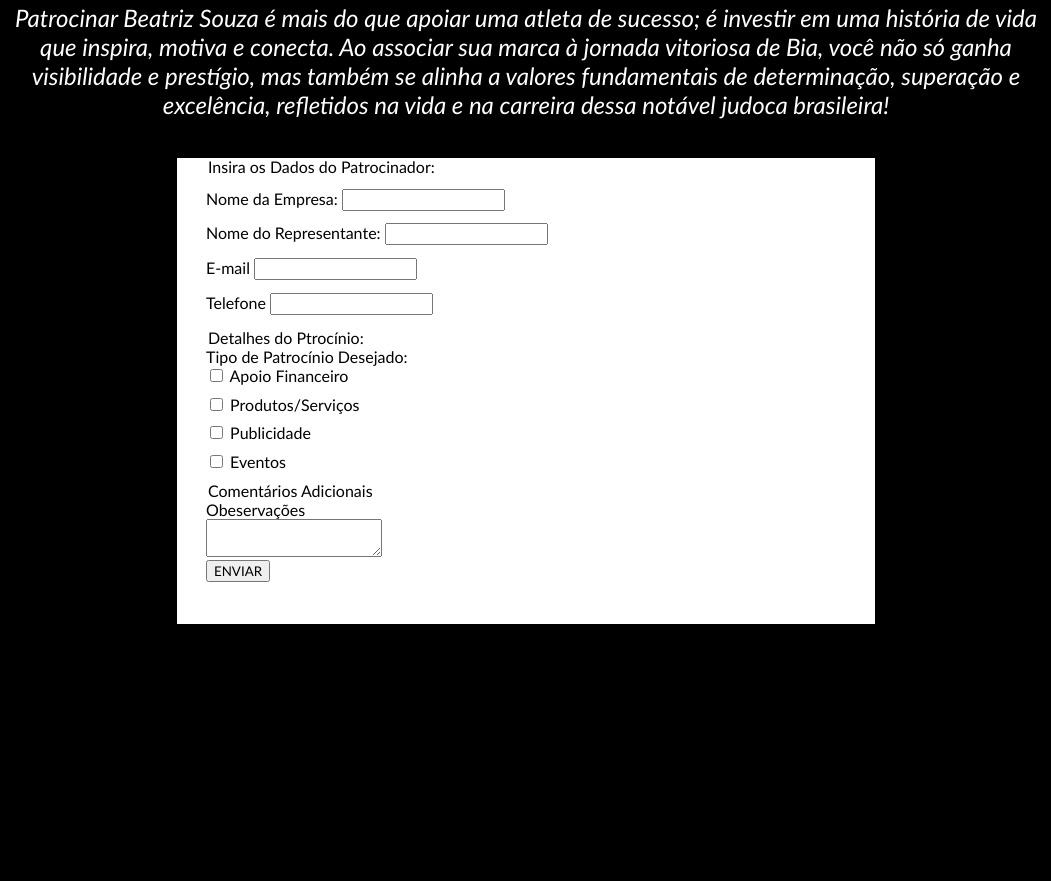
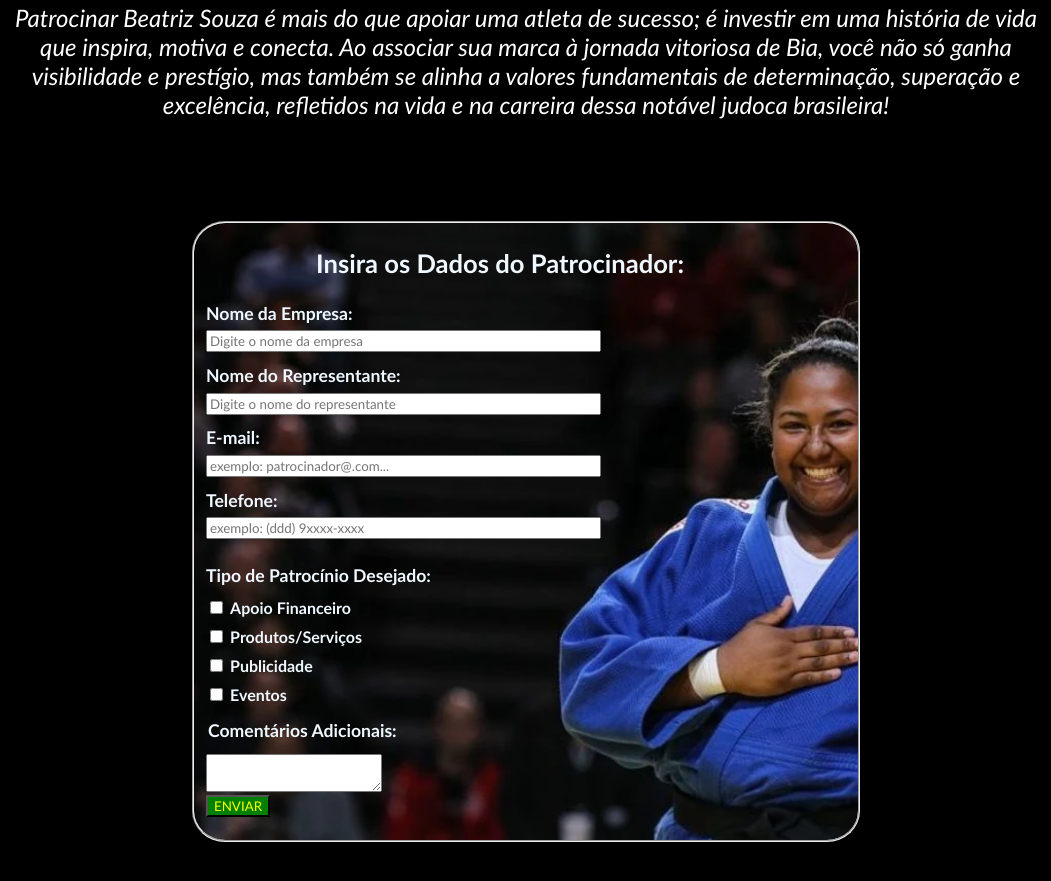
Before and after one commit to JessicaCS95/projeto-atletas, a plain HTML site: page patrocinio.html in a window 1280 px wide. Shown: the part 793-1674 px from the top of the page, without its empty margins (114-1165 px from the left). Before the commit the page ends 1609 px from the top, so only its background shows below. Drawn offline with Linux system fonts and the light colour scheme.

Commit message:
Atualizei a página de Patrocinio

```diff
--- a/css/style.css
+++ b/css/style.css
@@ -194,7 +194,7 @@ table {
 th {
     color: white;
     border: 0.1rem solid white;
-    padding: 3%;
+    padding: 2%;
     font-size: 1.5rem;
 
 
@@ -231,8 +231,6 @@ td {
     padding: 0 2%;
 }
 
-
-
 h2 {
     color: white;
     margin-top: 5%;
@@ -255,6 +253,7 @@ h2 {
     text-align: center;
     margin: auto;
     padding: 3% 10%;
+    margin-bottom: 5%;
 }
 
 section {
@@ -275,14 +274,56 @@ input {
     margin-bottom: 2%;
 }
 
-fieldset {
+fieldset{
     align-items: center;
     width: 50%;
     color: black;
-    background-color: white;
-    padding: 1%;
-    border: white solid 1rem;
+    background-image: url(../img/beatriz-campea.webp);
+    background-repeat: no-repeat;
+    background-size:cover;
+
 }
+
+.Detalhes, .tipo-patrocinio, .comentarios{
+    margin: 1% 0 2%;
+    color: aliceblue;
+    font-size: 1.1rem;
+
+}
+
+.formulario{
+    border-radius: 5%;
+    align-items: center;
+}
+
+.titulo{
+    display: flex;
+    margin: 3% 17%;
+    padding-bottom: 1%;
+    color: aliceblue;
+    font-size: 1.6rem;
+}
+
+.nome-da-empresa, .nome-representante, .email, .telefone{
+    display: flex;
+    padding-bottom: 1%;
+    color: aliceblue;
+    font-size: 1.1rem;
+}
+
+.botao{
+    background-color: green;
+    color:yellow;
+}
+
+.geral{
+    display: flex;
+    flex-direction: column;
+    margin-right: 5%;
+    background-color: b
+}
+.apoio{ color: aliceblue;}
+
 
 
 
--- a/patrocinio.html
+++ b/patrocinio.html
@@ -34,7 +34,7 @@
             <h2>Por que Patrocinar Beatriz Souza?</h2>
             <div class="textopatrocinio">
                 <p>Visibilidade Internacional: Bia, como campeã olímpica em Paris 2024, oferece grande exposição em
-                    eventos globais e na mídia, ampliando a visibilidade da sua marca internacionalmente.</p>
+                    eventos globais e na mídia, ampliando a visibilidade da sua marca internacionalmente.
                 <p>Imagem de Força e Determinação: A trajetória de Bia, marcada por resiliência e foco, associa sua
                     imagem a valores como disciplina e liderança, beneficiando marcas que valorizam essas qualidades.
                 </p>
@@ -52,57 +52,60 @@
                     determinação, superação e excelência, refletidos na vida e na carreira dessa notável judoca
                     brasileira! </em></div>
         </article>
-        <section>
-            <form action="#" method="post">
-                <fieldset>
-                    <legend>Insira os Dados do Patrocinador:</legend>
-                    <div>
-                        <label for="nome-da-empresa">Nome da Empresa:</label>
-                        <input type="text" name="nome-da-empresa" id="nome-da-empresa">
+        <section><form action="#" method="post">
+            <fieldset class="formulario">
+
+
+                <div >
+                    <legend ><h1 class="titulo">Insira os Dados do Patrocinador:</h1></legend>
+                    <label class="nome-da-empresa" for="nome-da-empresa"><strong>Nome da Empresa:</strong></label>
+                    <input type="text" name="nome-da-empresa" id="nome-da-empresa" size="50%" placeholder="Digite o nome da empresa" height="50%">
                 </div>
                 <div>
-                        <label for="nome-representante">Nome do Representante:</label>
-                        <input type="text" name="nome-representante" id="nome-representante">
+                    <label  class="nome-representante" for="nome-representante"> <strong>Nome do Representante:</strong></label>
+                    <input type="text" name="nome-representante" id="nome-representante" size="50%" placeholder="Digite o nome do representante">
                 </div>
                 <div>
-                        <label for="email">E-mail</label>
-                        <input type="text" name="email" id="email">
+                    <label class="email"  for="email"> <strong>E-mail:</strong></label>
+                    <input type="text" name="email" id="email"  size="50%" placeholder="exemplo: patrocinador@.com...">
                 </div>
                 <div>
-                        <label for="telefone">Telefone</label>
-                        <input type="text" name="telefone" id="telefone">
+                    <label class="telefone" for="telefone"> <strong>Telefone:</strong></label>
+                    <input type="text" name="telefone" id="telefone" size="50%" placeholder="exemplo: (ddd) 9xxxx-xxxx">
                 </div>
 
-
-                    <legend>Detalhes do Ptrocínio:</legend>
-
-                    <div><label for="tipo-patrocinio">Tipo de Patrocínio Desejado:</label></div>
-                    <div><input type="checkbox" name="tipo-patrocinio" value="Apoio Financeiro">
-                        <label for="Apoio Financeiro">Apoio Financeiro</label>
+                <div class="tipo-patrocinio">
+                    <legend class="Detalhes"></legend>
+                    <label for="tipo-patrocinio"><strong>Tipo de Patrocínio Desejado:</strong></label></div>
+                <div><input  type="checkbox" name="tipo-patrocinio" value="Apoio Financeiro">
+                    <label for="Apoio Financeiro"> <strong class="apoio">Apoio Financeiro</strong></label>
                 </div>
 
                 <div>
                     <input type="checkbox" name="tipo-patrocinio" value="Produtos/Serviços">
-                        <label for="Produtos/Serviços">Produtos/Serviços</label>
+                    <label for="Produtos/Serviços"> <strong class="apoio">Produtos/Serviços</strong></label>
                 </div>
 
                 <div>
-                        <input type="checkbox" name="tipo-patrocinio" value="Publicidade">
-                        <label for="Publicidade">Publicidade</label>
+                    <input type="checkbox"  name="tipo-patrocinio" value="Publicidade">
+                    <label for="Publicidade"><strong class="apoio">Publicidade</strong></label>
                 </div>
 
                 <div>
-                        <input type="checkbox" name="tipo-patrocinio" value="Eventos">
-                        <label for="Eventos">Eventos</label>
+                    <input type="checkbox" name="tipo-patrocinio" value="Eventos"  >
+                    <label for="Eventos"> <strong class="apoio">Eventos</strong></label>
                 </div>
 
+            </div>
 
-                    <legend>Comentários Adicionais</legend>
-                    <label for="comentarios-adicionais">Obeservações</label>
+                <div>
+                <legend class="comentarios"> <strong class="apoio">Comentários Adicionais:</strong></legend>
                 <div><textarea name="comentarios-adicionais"></textarea></div>
 
 
-                    <input type="submit" value="ENVIAR">
+                <input  class="botao" type="submit" value="ENVIAR">
+
+
             </fieldset>
 
         </form>
```
Also changed, not shown: img/beatriz-campea.webp (added). Lines whose indentation alone changed are shown as unchanged.
